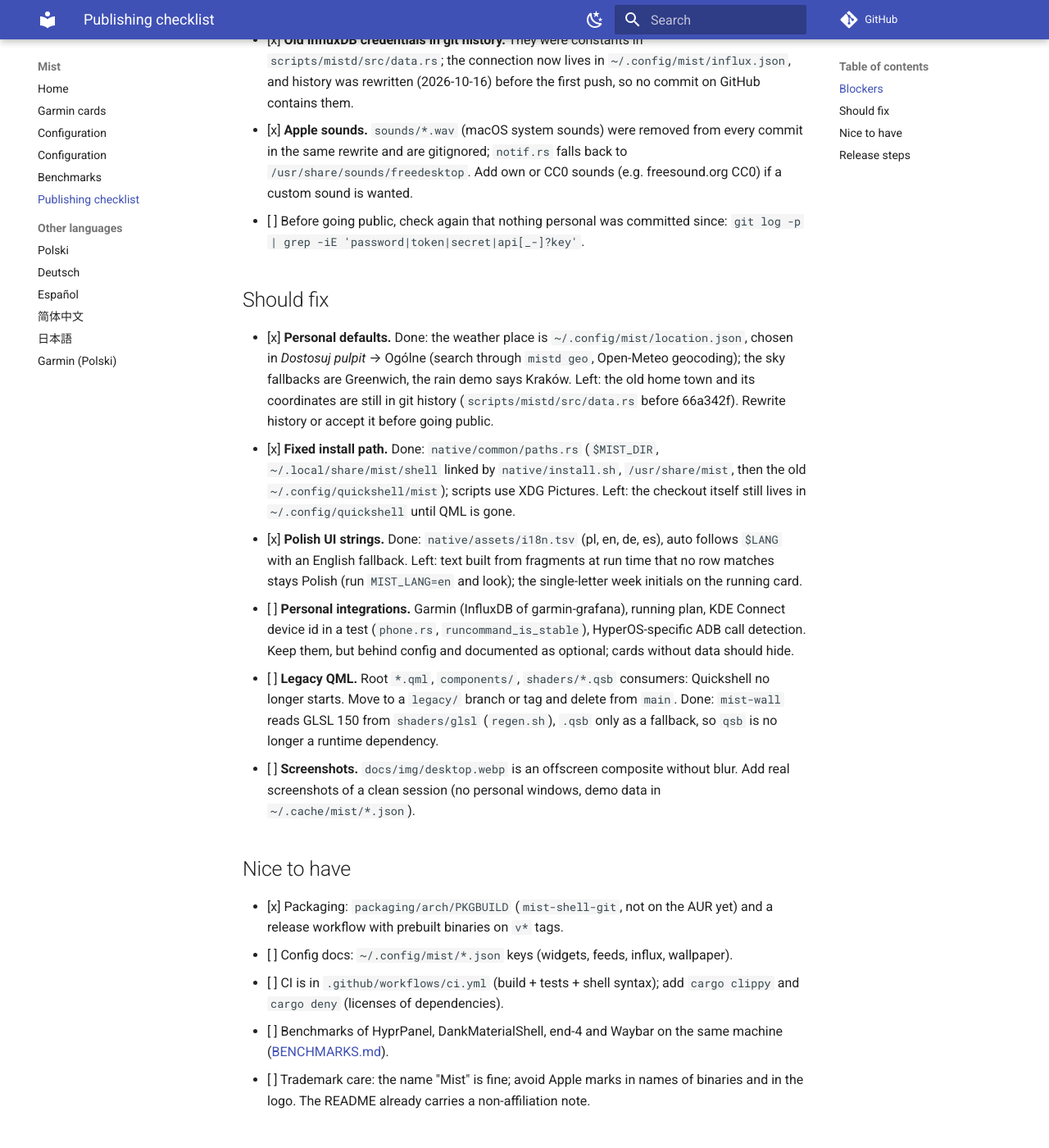
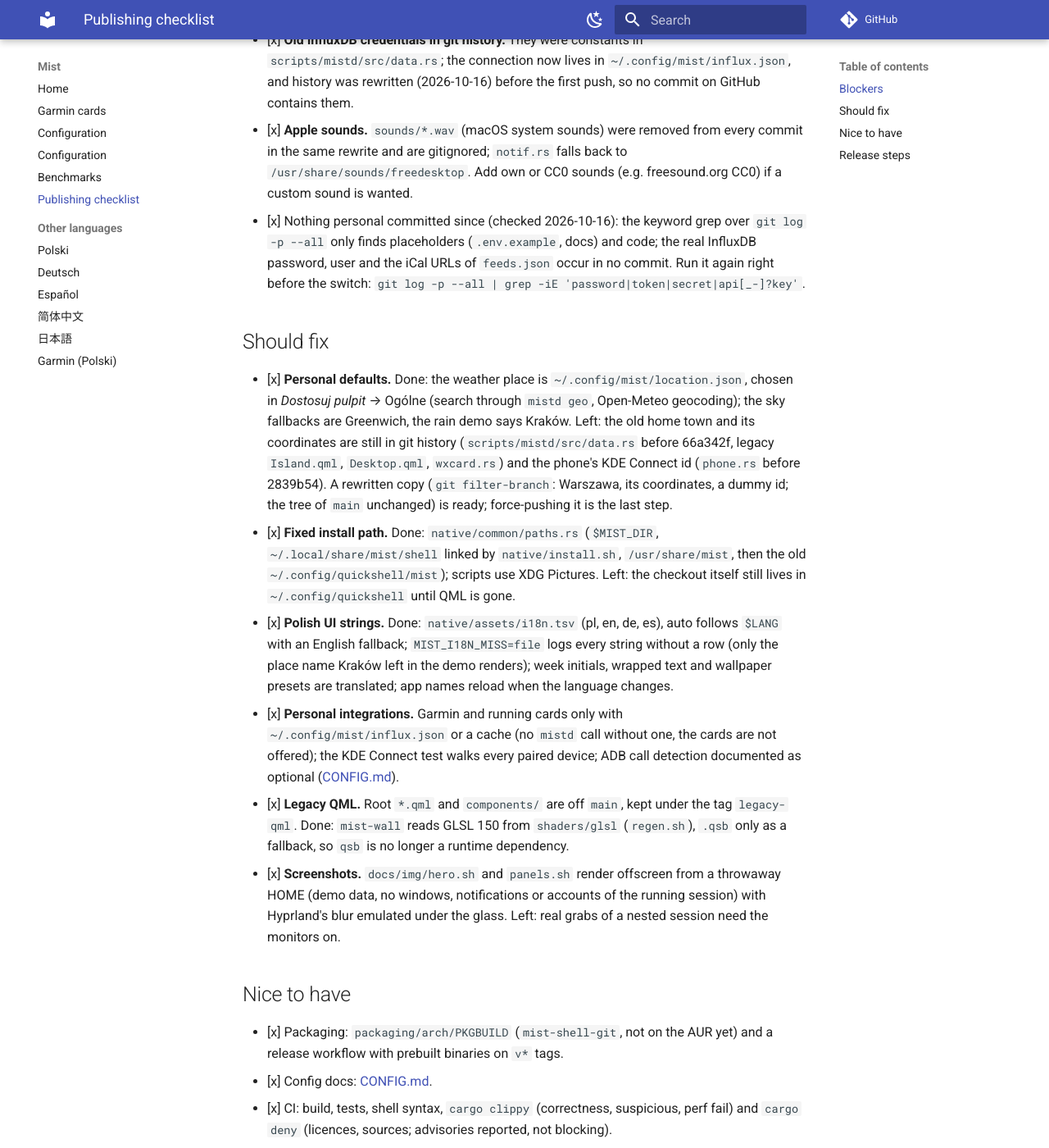
Before and after one commit to wiktor-jozwiak/mist, an MkDocs documentation site: the page built from docs/PUBLISHING.md, in a window 1280 px wide and 1400 px high, scrolled down 286 px. Shown: the whole window at 82% size. Built offline with MkDocs 1.6.1 and Material for MkDocs 9.7.7, drawn with Linux system fonts in a browser that asks for light colours; comment, search, counter and statistics services are not loaded; some of the changed text lies outside the part shown.

Commit message:
docs/PUBLISHING.md: legacy QML, personal integrations, i18n, screenshots, config docs, CI and the secret check done; history rewrite ready; social preview image (1280x640)

```diff
--- a/docs/PUBLISHING.md
+++ b/docs/PUBLISHING.md
@@ -11,39 +11,44 @@ would be to skip it.
 - [x] **Apple sounds.** `sounds/*.wav` (macOS system sounds) were removed from every commit in the same
       rewrite and are gitignored; `notif.rs` falls back to `/usr/share/sounds/freedesktop`. Add own or CC0
       sounds (e.g. freesound.org CC0) if a custom sound is wanted.
-- [ ] Before going public, check again that nothing personal was committed since:
-      `git log -p | grep -iE 'password|token|secret|api[_-]?key'`.
+- [x] Nothing personal committed since (checked 2026-10-16): the keyword grep over `git log -p --all` only
+      finds placeholders (`.env.example`, docs) and code; the real InfluxDB password, user and the iCal
+      URLs of `feeds.json` occur in no commit. Run it again right before the switch:
+      `git log -p --all | grep -iE 'password|token|secret|api[_-]?key'`.
 
 ## Should fix
 
 - [x] **Personal defaults.** Done: the weather place is `~/.config/mist/location.json`, chosen in
       *Dostosuj pulpit* → Ogólne (search through `mistd geo`, Open-Meteo geocoding); the sky fallbacks are
       Greenwich, the rain demo says Kraków. Left: the old home town and its coordinates are still in git
-      history (`scripts/mistd/src/data.rs` before 66a342f). Rewrite history or accept it before going public.
+      history (`scripts/mistd/src/data.rs` before 66a342f, legacy `Island.qml`, `Desktop.qml`, `wxcard.rs`) and
+      the phone's KDE Connect id (`phone.rs` before 2839b54). A rewritten copy (`git filter-branch`: Warszawa,
+      its coordinates, a dummy id; the tree of `main` unchanged) is ready; force-pushing it is the last step.
 - [x] **Fixed install path.** Done: `native/common/paths.rs` (`$MIST_DIR`, `~/.local/share/mist/shell`
       linked by `native/install.sh`, `/usr/share/mist`, then the old `~/.config/quickshell/mist`); scripts
       use XDG Pictures. Left: the checkout itself still lives in `~/.config/quickshell` until QML is gone.
 - [x] **Polish UI strings.** Done: `native/assets/i18n.tsv` (pl, en, de, es), auto follows `$LANG` with an
-      English fallback. Left: text built from fragments at run time that no row matches stays Polish
-      (run `MIST_LANG=en` and look); the single-letter week initials on the running card.
-- [ ] **Personal integrations.** Garmin (InfluxDB of garmin-grafana), running plan, KDE Connect device id in
-      a test (`phone.rs`, `runcommand_is_stable`), HyperOS-specific ADB call detection. Keep them, but behind
-      config and documented as optional; cards without data should hide.
-- [ ] **Legacy QML.** Root `*.qml`, `components/`, `shaders/*.qsb` consumers: Quickshell no longer starts.
-      Move to a `legacy/` branch or tag and delete from `main`. Done: `mist-wall` reads GLSL 150 from
+      English fallback; `MIST_I18N_MISS=file` logs every string without a row (only the place name Kraków left
+      in the demo renders); week initials, wrapped text and wallpaper presets are translated; app names
+      reload when the language changes.
+- [x] **Personal integrations.** Garmin and running cards only with `~/.config/mist/influx.json` or a cache
+      (no `mistd` call without one, the cards are not offered); the KDE Connect test walks every paired
+      device; ADB call detection documented as optional ([CONFIG.md](CONFIG.md)).
+- [x] **Legacy QML.** Root `*.qml` and `components/` are off `main`, kept under the tag `legacy-qml`. Done: `mist-wall` reads GLSL 150 from
       `shaders/glsl` (`regen.sh`), `.qsb` only as a fallback, so `qsb` is no longer a runtime dependency.
-- [ ] **Screenshots.** `docs/img/desktop.webp` is an offscreen composite without blur. Add real screenshots
-      of a clean session (no personal windows, demo data in `~/.cache/mist/*.json`).
+- [x] **Screenshots.** `docs/img/hero.sh` and `panels.sh` render offscreen from a throwaway HOME (demo data,
+      no windows, notifications or accounts of the running session) with Hyprland's blur emulated under the
+      glass. Left: real grabs of a nested session need the monitors on.
 
 ## Nice to have
 
 - [x] Packaging: `packaging/arch/PKGBUILD` (`mist-shell-git`, not on the AUR yet) and a release workflow
       with prebuilt binaries on `v*` tags.
-- [ ] Config docs: `~/.config/mist/*.json` keys (widgets, feeds, influx, wallpaper).
-- [ ] CI is in `.github/workflows/ci.yml` (build + tests + shell syntax); add `cargo clippy` and `cargo deny` (licenses of
-      dependencies).
-- [ ] Benchmarks of HyprPanel, DankMaterialShell, end-4 and Waybar on the same machine
-      ([BENCHMARKS.md](BENCHMARKS.md)).
+- [x] Config docs: [CONFIG.md](CONFIG.md).
+- [x] CI: build, tests, shell syntax, `cargo clippy` (correctness, suspicious, perf fail) and `cargo deny`
+      (licences, sources; advisories reported, not blocking).
+- [ ] Benchmarks of HyprPanel, DankMaterialShell, Ironbar, Noctalia and Waybar on the same machine: the
+      script is `bench/others.sh`, none of them is installed here yet ([BENCHMARKS.md](BENCHMARKS.md)).
 - [ ] Trademark care: the name "Mist" is fine; avoid Apple marks in names of binaries and in the logo.
       The README already carries a non-affiliation note.
 
@@ -52,6 +57,6 @@ would be to skip it.
 1. Blockers done, CI green on `main`.
 2. `CHANGELOG.md`: move "Unreleased" to `0.1.0` with the date; `git tag -a v0.1.0`.
 3. GitHub: description, topics (`hyprland`, `wayland`, `rust`, `desktop-shell`, `macos`), social preview
-   image (`docs/img/desktop.webp` as PNG 1280×640), enable Issues and Discussions, disable Wiki.
+   image (`docs/img/social-preview.png`, 1280×640, uploaded by hand), enable Issues and Discussions, disable Wiki.
 4. Settings → General → Danger zone → Change visibility → Public.
 5. Announce: r/hyprland, Hyprland Discord `#showcase`, r/unixporn (screenshot + numbers).
```
Also changed, not shown: docs/img/social-preview.png (added).
